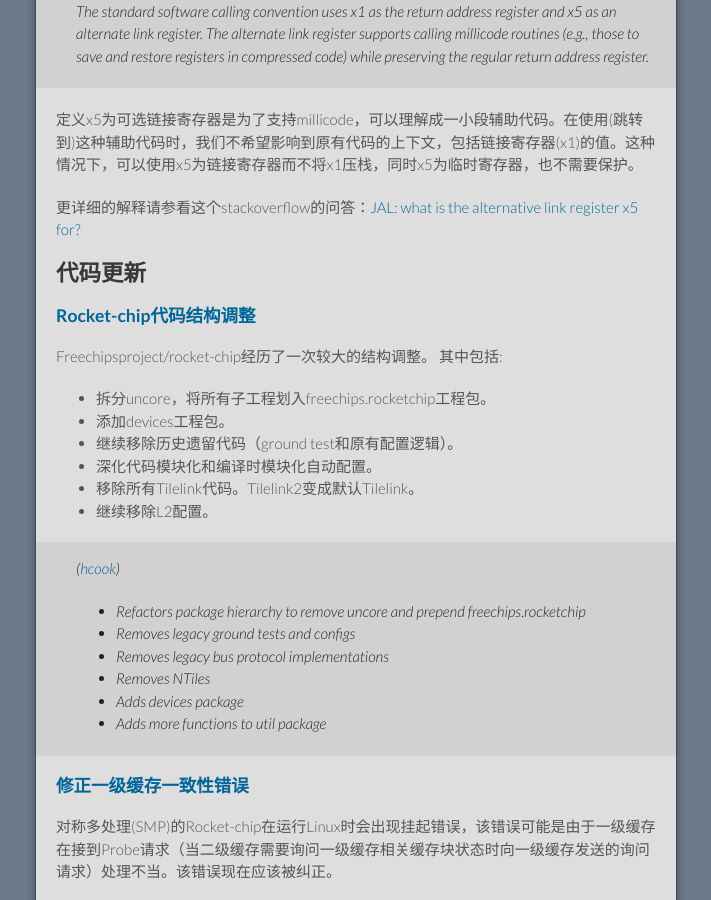
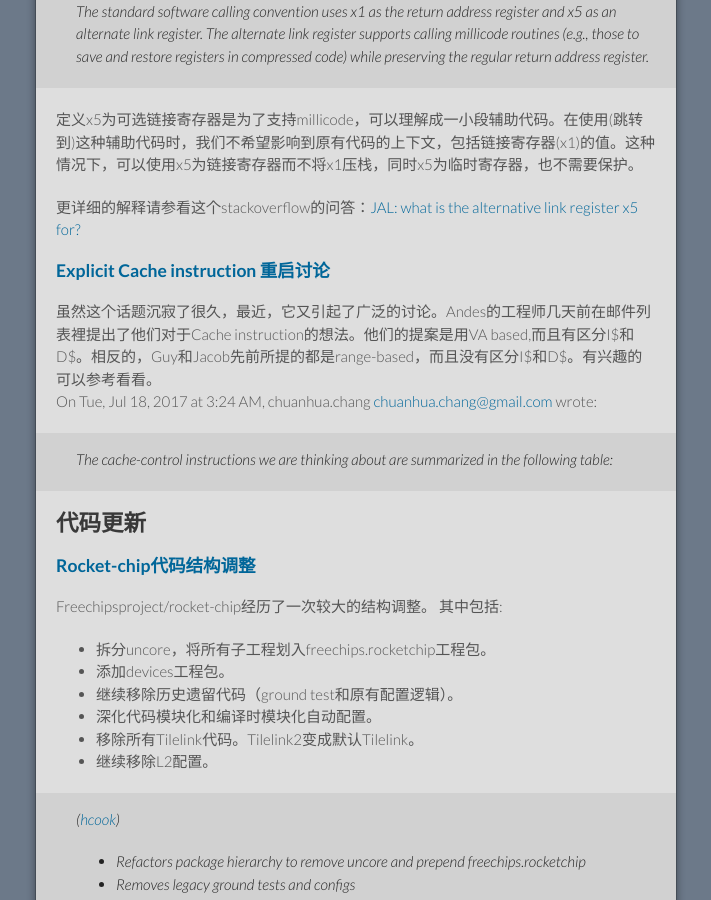
Before and after one commit to cnrv/home, a Jekyll site: the page built from bi-week-rpts/2017-07-20.md, in a window 1280 px wide and 900 px high, scrolled down 2132 px. Shown: the whole window, without its empty margins (284-995 px from the left). Built offline with Jekyll 4.4.1, drawn with Linux system fonts in a browser that asks for light colours; our own code applies the rules of GitHub Pages for plain Markdown files.

Commit message:
Update 2017-07-20.md

```diff
--- a/bi-week-rpts/2017-07-20.md
+++ b/bi-week-rpts/2017-07-20.md
@@ -77,6 +77,12 @@
 定义x5为可选链接寄存器是为了支持millicode，可以理解成一小段辅助代码。在使用(跳转到)这种辅助代码时，我们不希望影响到原有代码的上下文，包括链接寄存器(x1)的值。这种情况下，可以使用x5为链接寄存器而不将x1压栈，同时x5为临时寄存器，也不需要保护。
 
 更详细的解释请参看这个stackoverflow的问答：[JAL: what is the alternative link register x5 for?](https://stackoverflow.com/questions/44556354/jal-what-is-the-alternate-link-register-x5-for)
+
+### [Explicit Cache instruction 重启讨论](https://groups.google.com/a/groups.riscv.org/d/msgid/isa-dev/1d32fa9f-f46f-4238-9a9b-4f6939bdd08d%40groups.riscv.org?utm_medium=email&utm_source=footer)
+虽然这个话题沉寂了很久，最近，它又引起了广泛的讨论。Andes的工程师几天前在邮件列表裡提出了他们对于Cache instruction的想法。他们的提案是用VA based,而且有区分I$和D$。相反的，Guy和Jacob先前所提的都是range-based，而且没有区分I$和D$。有兴趣的可以参考看看。
+<br/>
+On Tue, Jul 18, 2017 at 3:24 AM, chuanhua.chang <chuanhua.chang@gmail.com> wrote:
+>The cache-control instructions we are thinking about are summarized in the following table:
 
 ## 代码更新
 
```
